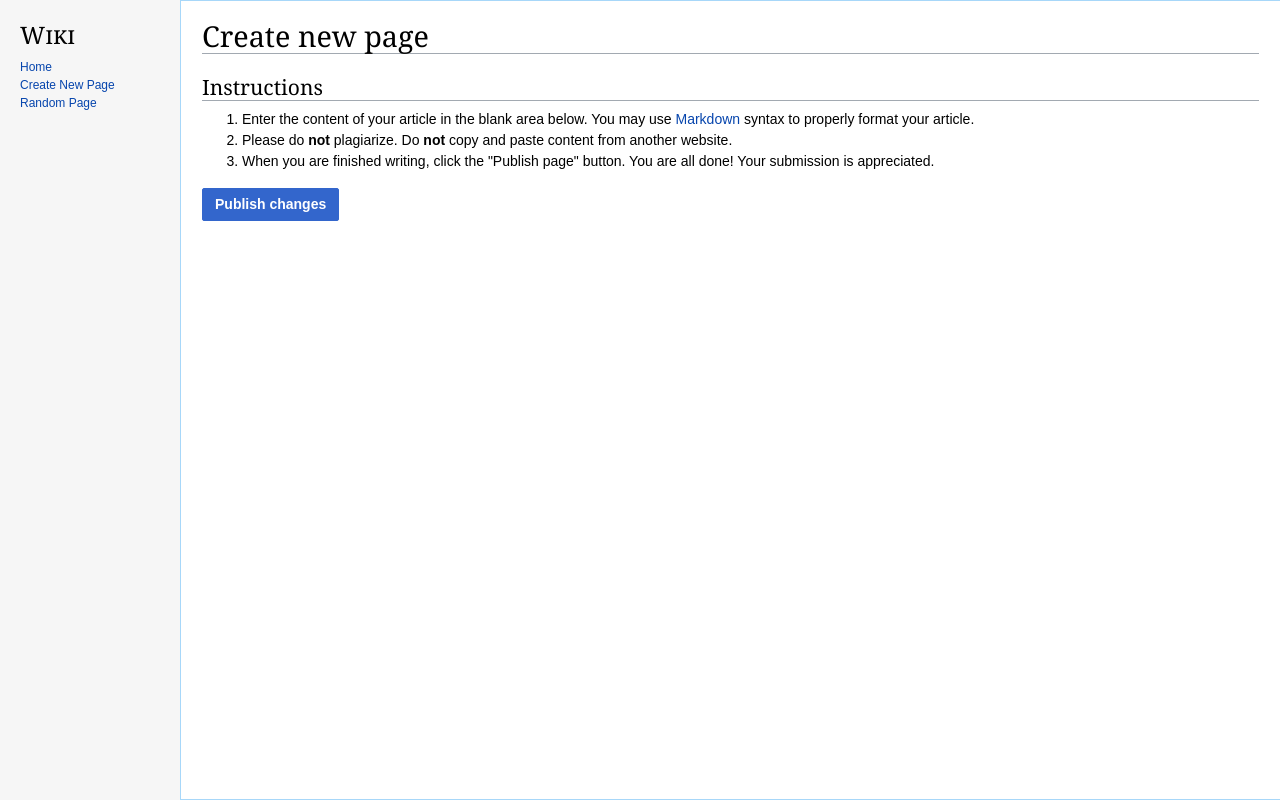
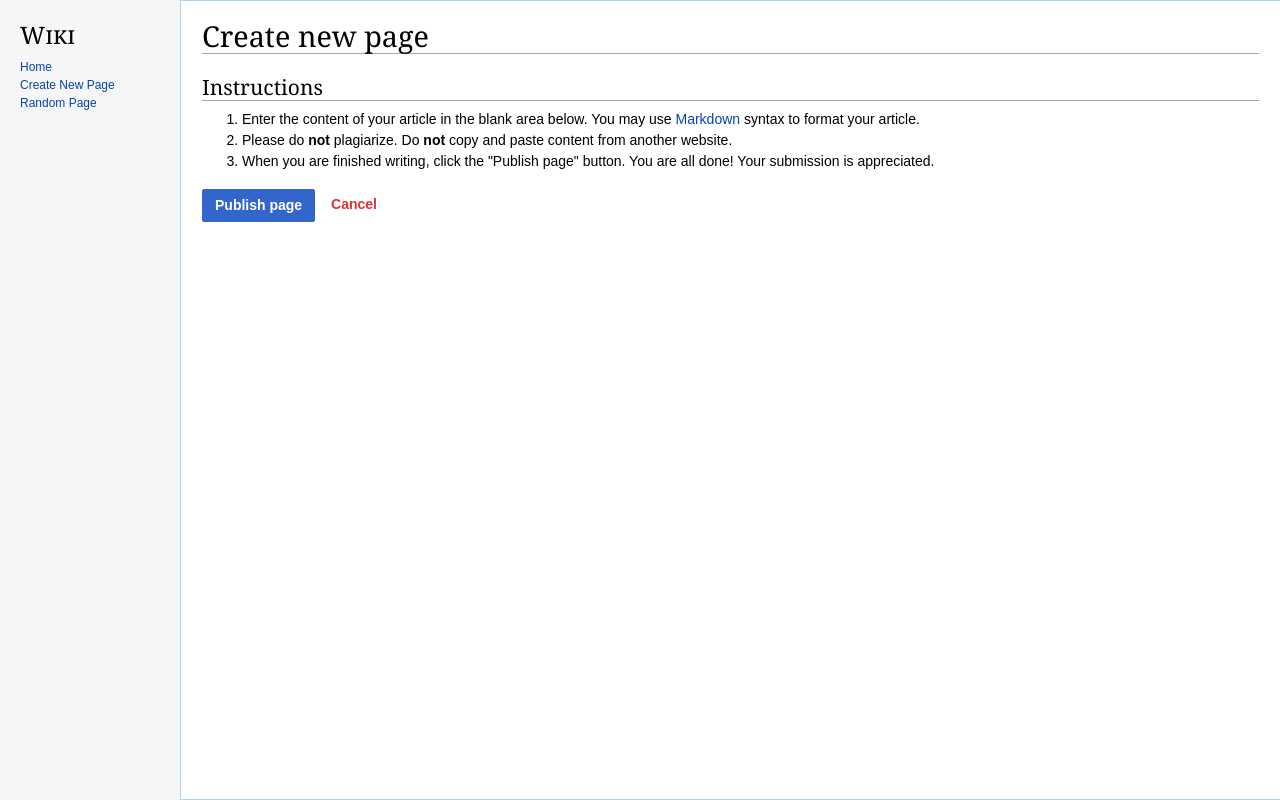
Before and after one commit to julia-kim/wiki, a Django app: template encyclopedia/templates/encyclopedia/create.html in a window 1280 px wide. Shown: the part 80-880 px from the top of the page. Run offline with Django 3.2, Linux system fonts and the light colour scheme; the template is opened without the code that fills it, so the values that code supplies are empty; some libraries are stand-ins or nearby versions.

Commit message:
Add cancel button to text editors

```diff
--- a/encyclopedia/static/encyclopedia/styles.css
+++ b/encyclopedia/static/encyclopedia/styles.css
@@ -156,6 +156,7 @@ form {
   color: #fff;
   font-size: 0.875rem;
   font-weight: 700;
+  min-height: 2rem;
   padding: 5px 12px;
 }
 .btn:hover {
@@ -173,6 +174,30 @@ form {
   outline: 1px solid transparent;
 }
 
+.cancel {
+  background-color: transparent;
+  border: none;
+  border-radius: 2px;
+  color: #d33;
+  font-size: 0.875rem;
+  font-weight: 700;
+  min-height: 2rem;
+  padding: 5px 12px;
+}
+.cancel a {
+  color: inherit;
+  text-decoration: none;
+}
+.cancel:hover {
+  color: #ff4242;
+}
+.cancel:active {
+  color: #b32424;
+}
+.cancel:focus {
+  color: #b32424;
+}
+
 .banner {
   font-size: 0.831rem;
   margin-bottom: 0;
--- a/encyclopedia/static/encyclopedia/styles.scss
+++ b/encyclopedia/static/encyclopedia/styles.scss
@@ -170,6 +170,7 @@ form {
   color: $white;
   font-size: 0.875rem;
   font-weight: 700;
+  min-height: 2rem;
   padding: 5px 12px;
 
   &:hover {
@@ -193,6 +194,34 @@ form {
   }
 }
 
+.cancel {
+  background-color: transparent;
+  border: none;
+  border-radius: 2px;
+  color: #d33;
+  font-size: 0.875rem;
+  font-weight: 700;
+  min-height: 2rem;
+  padding: 5px 12px;
+
+  a {
+    color: inherit;
+    text-decoration: none;
+  }
+
+  &:hover {
+    color: #ff4242;
+  }
+
+  &:active {
+    color: #b32424;
+  }
+
+  &:focus {
+    color: #b32424;
+  }
+}
+
 .banner {
   font-size: 0.831rem;
   margin-bottom: 0;
--- a/encyclopedia/templates/encyclopedia/create.html
+++ b/encyclopedia/templates/encyclopedia/create.html
@@ -6,13 +6,14 @@
   <h1>Create new page</h1>
   <h3>Instructions</h3>
   <ol>
-    <li>Enter the content of your article in the blank area below. You may use <a href="https://help.github.com/en/github/writing-on-github/basic-writing-and-formatting-syntax">Markdown</a> syntax to properly format your article.</li>
+    <li>Enter the content of your article in the blank area below. You may use <a href="https://help.github.com/en/github/writing-on-github/basic-writing-and-formatting-syntax">Markdown</a> syntax to format your article.</li>
     <li>Please do <strong>not</strong> plagiarize. Do <strong>not</strong> copy and paste content from another website.</li>
     <li>When you are finished writing, click the "Publish page" button. You are all done! Your submission is appreciated.</li>
   </ol>
   <form action="{% url 'encyclopedia:create' %}" method="post">
     {% csrf_token %}
     {{ form }}
-    <button class="btn" type="submit">Publish changes</button>
+    <button class="btn" type="submit">Publish page</button>
+    <button class="cancel" type="button"><a href="{% url 'encyclopedia:index' %}">Cancel</a></button>
   </form>
 {% endblock %}
--- a/encyclopedia/templates/encyclopedia/edit.html
+++ b/encyclopedia/templates/encyclopedia/edit.html
@@ -8,5 +8,6 @@
     {% csrf_token %}
     {{ form }}
     <button class="btn" type="submit">Publish changes</button>
+    <button class="cancel" type="button"><a href="{% url 'encyclopedia:entry' title %}">Cancel</a></button>
   </form>
 {% endblock %}
```
Also changed, not shown: 1 other file.
